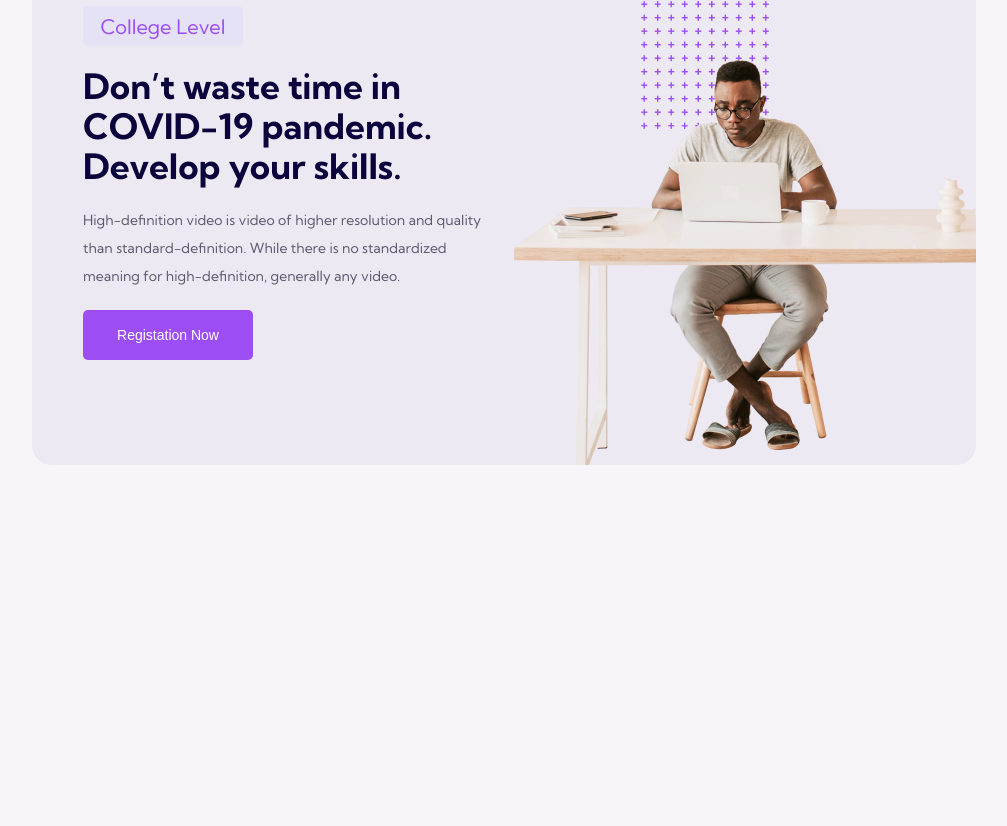
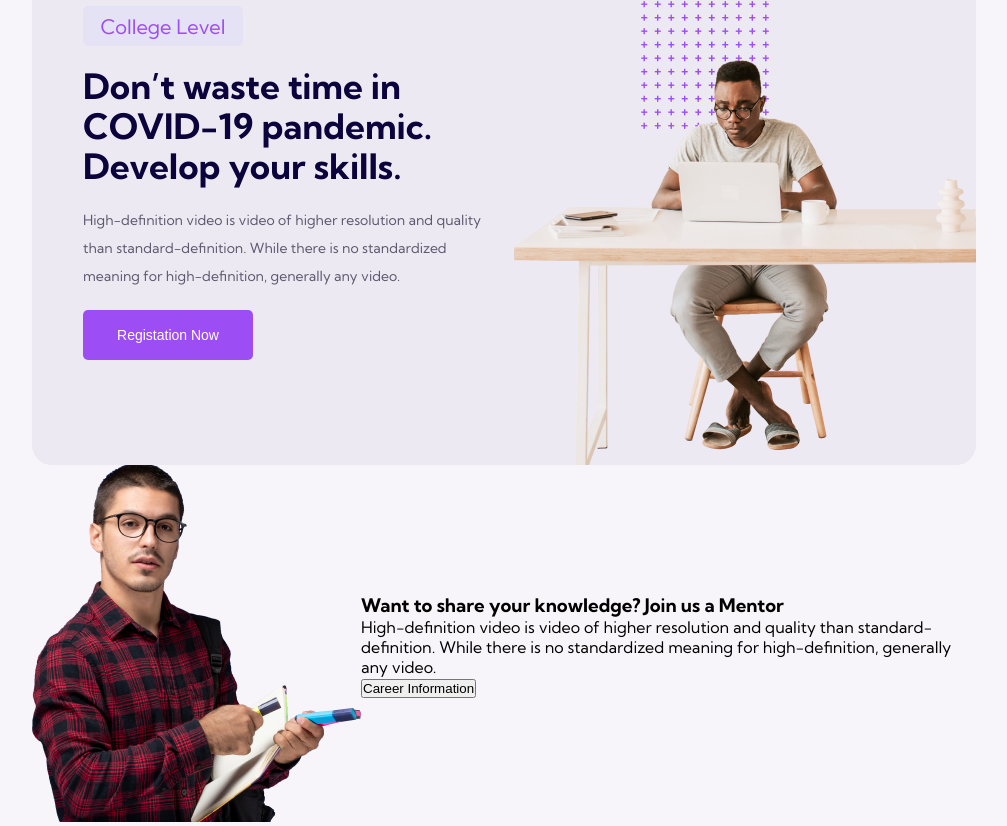
Before and after one commit to samcody007/Eduvi-E-Learning-Platform, a plain HTML site: page index.html in a window 1280 px wide. Shown: the part 3332-4158 px from the top of the page, without its empty margins (136-1143 px from the left). Before the commit the page ends 3797 px from the top, so only its background shows below. Drawn offline with Linux system fonts and the light colour scheme.

Commit message:
added skills

```diff
--- a/assets/scss/style.scss
+++ b/assets/scss/style.scss
@@ -412,6 +412,11 @@ body{
                         font-style: normal;
                         font-weight: 500;
                         line-height: 20px;
+                        border-radius: 5px;
+                    }
+                    #details:hover{
+                        background-color: rgba(156, 77, 244, 1);
+                        color: white;
                     }
                 }
                }
@@ -497,6 +502,12 @@ body{
                     background-position: 38% 22%;
                 }
             }
+            .sharing-skill{
+                width: 100%;
+                display: flex;
+                justify-content: space-between;
+                align-items: center;
+            }
         }
     }
 }
--- a/index.html
+++ b/index.html
@@ -350,6 +350,16 @@
                     <img src="./assets/img/typing-man.png" alt="typing-man">
                 </aside>
             </div>
+            <div class="sharing-skill">
+                <div class="right-side">
+                    <img src="./assets/img/front-view-male-student-red-checkered-shirt-with-backpack-holding-felt-pens-copybook-light-blue-wall 4.png" alt="front-view-student">
+                </div>
+                <div class="skill-info">
+                    <h3>Want to share your knowledge? Join us a Mentor</h3>
+                    <p>High-definition video is video of higher resolution and quality than standard-definition. While there is no standardized meaning for high-definition, generally any video.</p>
+                    <button id="take-career-info">Career Information</button>
+                </div>
+            </div>
         </div>
     </div>
 </body>
```
Also changed, not shown: assets/css/style.min.css, assets/img/front-view-male-student-red-checkered-shirt-with-backpack-holding-felt-pens-copybook-light-blue-wall 4.png (added), 1 other file.
